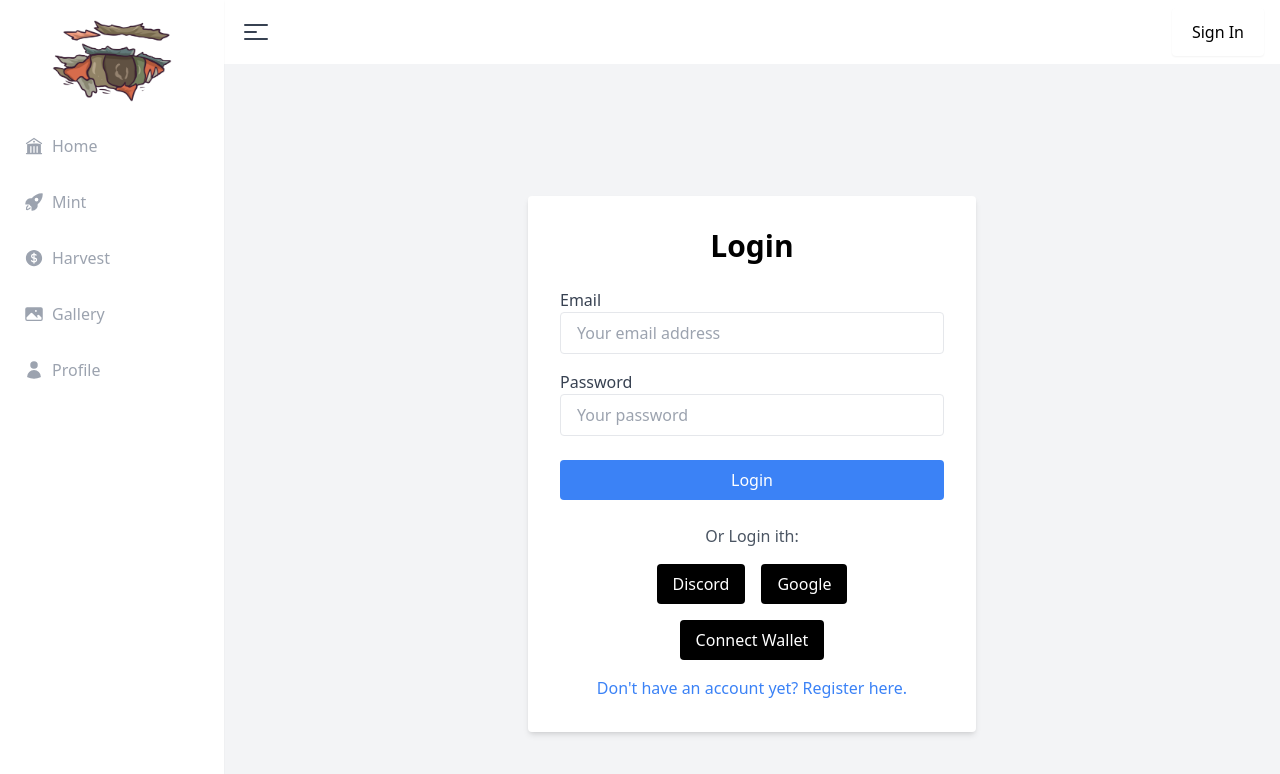
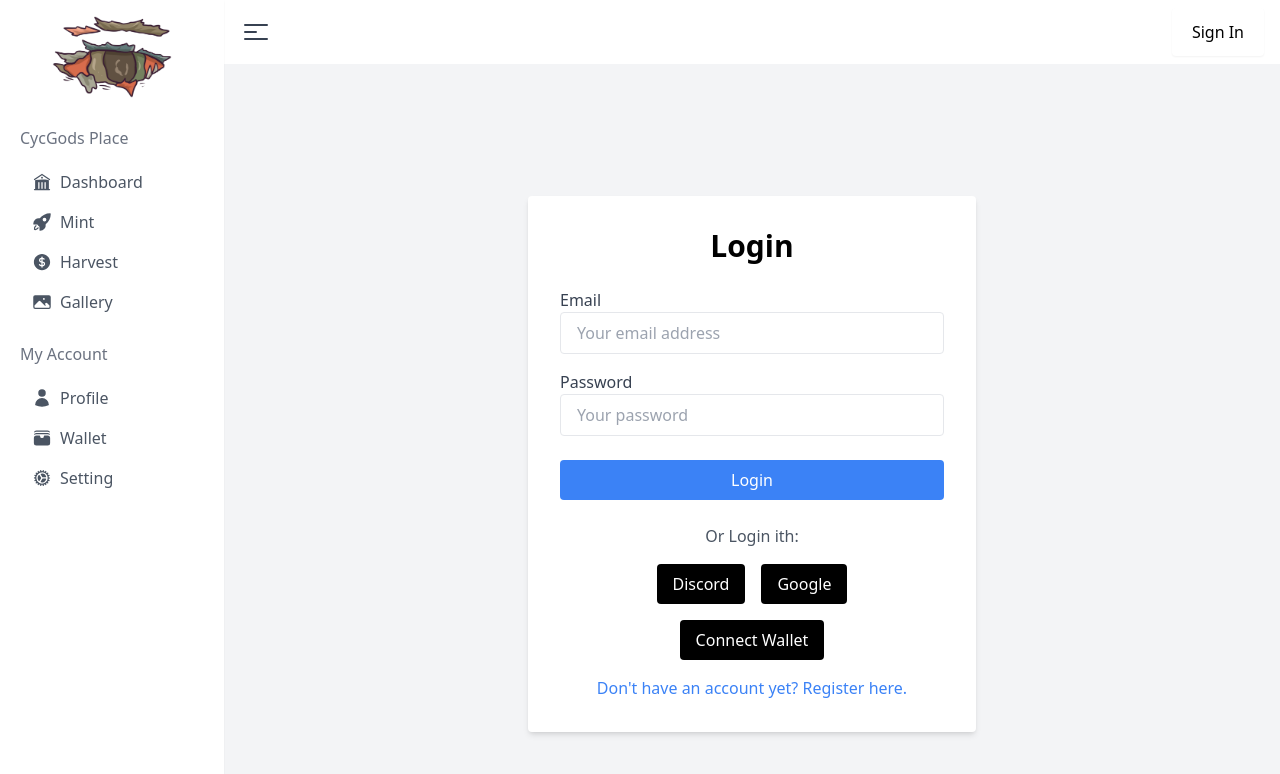
Before and after one commit to ifanshx/CycGods, a Next.js app: page /views/Auth/Login in a window 1280 px wide. Shown: the top 774 px of the page. Built offline with nearby package versions, Linux system fonts and the light colour scheme; no server answers.

Commit message:
Update Auth

```diff
--- a/src/components/sidebar/Sidebar.tsx
+++ b/src/components/sidebar/Sidebar.tsx
@@ -8,11 +8,13 @@ import {
   RocketLaunchIcon,
   PhotoIcon,
   CurrencyDollarIcon,
+  WalletIcon,
+  ChartBarIcon,
+  PencilIcon,
+  CogIcon,
 } from "@heroicons/react/24/solid";
 import { useRouter } from "next/router";
 import Image from "next/image";
-import Discord from "../@icon/Discord";
-import Twitter from "../@icon/Twitter";
 
 type Props = {
   showNav: boolean;
@@ -20,7 +22,10 @@ type Props = {
 
 const MENU_ITEMS = [
   {
-    name: "Home",
+    category: "CycGods Place",
+    items: [
+      {
+        name: "Dashboard",
         icon: BuildingLibraryIcon,
         path: "/",
       },
@@ -39,17 +44,33 @@ const MENU_ITEMS = [
         icon: PhotoIcon,
         path: "/gallery",
       },
+    ],
+  },
+  {
+    category: "My Account",
+    items: [
       {
         name: "Profile",
         icon: UserIcon,
         path: "/profile",
       },
+      {
+        name: "Wallet",
+        icon: WalletIcon,
+        path: "/wallet",
+      },
+      {
+        name: "Setting",
+        icon: CogIcon,
+        path: "/setting",
+      },
+    ],
+  },
 ];
 
 const ACTIVE_STYLING = "bg-black text-white";
-const HOVER_STYLING = ACTIVE_STYLING.split(" ")
-  .map((style) => `hover:${style}`)
-  .join(" ");
+const HOVER_STYLING = "hover:bg-gray-200 hover:text-black";
+const CATEGORY_TITLE_STYLING = "text-gray-500 pl-1 py-2 mb-1";
 
 const isActivePath = (path: string, currentPath: string) =>
   path === "/" ? currentPath === path : currentPath.includes(path);
@@ -59,25 +80,32 @@ export const Sidebar = forwardRef<HTMLElement, Props>(({ showNav }, ref) => {
   const router = useRouter();
 
   return (
-    <aside ref={ref} className={"fixed z-30 w-56 h-full bg-white  shadow-sm "}>
-      <div className="flex justify-center m-5">
-        <Image src={"/assets/Logo.png"} alt={"Logo"} width={120} height={120} />
+    <aside ref={ref} className="fixed z-30 w-56 h-full bg-white shadow-sm p-4">
+      <div className="flex justify-center mb-5">
+        <Image src="/assets/Logo.png" alt="Logo" width={120} height={120} />
       </div>
 
-      <ul className={"flex flex-col gap-2"}>
-        {MENU_ITEMS.map(({ name, icon: Icon, path }) => (
+      <ul className="space-y-3">
+        {MENU_ITEMS.map((category) => (
+          <li key={category.category}>
+            <div className={CATEGORY_TITLE_STYLING}>{category.category}</div>
+            <ul>
+              {category.items.map(({ name, icon: Icon, path }) => (
                 <li key={name.toLowerCase().replace(" ", "-")}>
                   <Link
                     href={path}
-              className={`pl-6 py-3  text-center cursor-pointer flex items-center gap-2 transition-colors ease-in-out duration-150 ${HOVER_STYLING} ${
+                    className={`block pl-4 py-2 cursor-pointer flex items-center gap-2 transition-colors ease-in-out duration-150 ${HOVER_STYLING} ${
                       isActivePath(path, router.pathname)
                         ? ACTIVE_STYLING
-                  : "text-gray-400 "
+                        : "text-gray-600"
                     }`}
                   >
-              <Icon className={"h-5 w-5"} />
-              {name}
+                    <Icon className="h-5 w-5" />
+                    <span>{name}</span>
                   </Link>
+                </li>
+              ))}
+            </ul>
           </li>
         ))}
       </ul>
--- a/src/components/sidebar/TopBar.tsx
+++ b/src/components/sidebar/TopBar.tsx
@@ -10,6 +10,7 @@ import {
   CreditCardIcon,
   PencilIcon,
   UserIcon,
+  WalletIcon,
   XMarkIcon,
 } from "@heroicons/react/24/solid";
 import { Menu, Popover, Transition } from "@headlessui/react";
@@ -155,13 +156,24 @@ export const TopBar = ({ showNav, setShowNav }: Props) => {
                       </Menu.Item>
                       <Menu.Item>
                         <Link
+                          href={"/wallet"}
+                          className={
+                            "flex hover:bg-orange-500 hover:text-white text-gray-700 rounded p-2 text-sm transition-colors ease-in-out duration-300 items-center gap-2"
+                          }
+                        >
+                          <WalletIcon className={"w-4 h-4"} />
+                          Wallet
+                        </Link>
+                      </Menu.Item>
+                      <Menu.Item>
+                        <Link
                           href={"/profile"}
                           className={
                             "flex hover:bg-orange-500 hover:text-white text-gray-700 rounded p-2 text-sm transition-colors ease-in-out duration-300 items-center gap-2"
                           }
                         >
-                          <PencilIcon className={"w-4 h-4"} />
-                          Edit
+                          <CogIcon className={"w-4 h-4"} />
+                          Setting
                         </Link>
                       </Menu.Item>
                       <Menu.Item>
--- a/src/lib/firebase/service.ts
+++ b/src/lib/firebase/service.ts
@@ -1,4 +1,5 @@
 import {
+  addDoc,
   collection,
   getDocs,
   getFirestore,
@@ -9,11 +10,29 @@ import app from "./init";
 
 const firestore = getFirestore(app);
 
+export async function signIn(userData: { email: string }) {
+  const q = query(
+    collection(firestore, "users"),
+    where("email", "==", userData.email)
+  );
+  const snapshot = await getDocs(q);
+  const data = snapshot.docs.map((doc) => ({
+    id: doc.id,
+    ...doc.data(),
+  }));
+  if (data) {
+    return data[0];
+  } else {
+    return null;
+  }
+}
+
 export async function signUp(
   userData: {
     email: string;
     fullname: string;
     password: string;
+    role?: string;
   },
   callback: Function
 ) {
@@ -31,6 +50,13 @@ export async function signUp(
     console.log(data);
     callback({ status: false, message: "Email already exists" });
   } else {
-    callback({ status: true, message: "Registration Success" });
+    userData.role = "member";
+    await addDoc(collection(firestore, "user"), userData)
+      .then(() => {
+        callback({ status: true, message: "Registration Success" });
+      })
+      .catch((error) => {
+        callback({ status: false, message: error });
+      });
   }
 }
--- a/src/middlewares/withAuth.ts
+++ b/src/middlewares/withAuth.ts
@@ -18,7 +18,8 @@ export default function withAuth(
         secret: process.env.NEXTAUTH_SECRET,
       });
       if (!token) {
-        const url = new URL("/", req.url);
+        const url = new URL("/auth/login", req.url);
+        url.searchParams.set("callbackUrl", encodeURI(req.url));
         return NextResponse.redirect(url);
       }
       return middleware(req, next);
--- a/src/pages/api/auth/[...nextauth].ts
+++ b/src/pages/api/auth/[...nextauth].ts
@@ -1,3 +1,4 @@
+import { signIn } from "@/lib/firebase/service";
 import { NextAuthOptions } from "next-auth";
 import NextAuth from "next-auth/next";
 import CredentialsProvider from "next-auth/providers/credentials";
@@ -14,23 +15,21 @@ const authOptions: NextAuthOptions = {
 
       credentials: {
         email: { label: "Email", type: "email" },
-        fullname: { label: "Fullname", type: "text" },
         password: { label: "Password", type: "password" },
       },
       async authorize(credentials) {
-        const { email, password, fullname } = credentials as {
+        const { email, password } = credentials as {
           email: string;
           password: string;
           fullname: string;
         };
-        const user = {
-          id: "1",
-          email: email,
-          password: password,
-          fullname: fullname,
-        };
+        const user = await signIn({ email });
         if (user) {
-          return user;
+          const passwordConfirm = await compare(password, user.password);
+          if (passwordConfirm) {
+            return user;
+          }
+          return null;
         } else {
           return null;
         }
@@ -43,6 +42,7 @@ const authOptions: NextAuthOptions = {
       if (account?.provider === "credentials") {
         token.email = user.email;
         token.fullname = user.fullname;
+        token.role = user.role;
       }
       return token;
     },
@@ -53,6 +53,9 @@ const authOptions: NextAuthOptions = {
       if ("fullname" in token) {
         session.user.fullname = token.fullname;
       }
+      if ("role" in token) {
+        session.user.role = token.role;
+      }
       return session;
     },
   },
--- a/src/pages/gallery/Gallery.tsx
+++ b/src/pages/gallery/Gallery.tsx
@@ -111,7 +111,7 @@ const Gallery: React.FC = () => {
         </ul>
       </section>
       {/* Search Bar */}
-      <div className="flex p-2 border border-[#DFFE00] rounded-full flex-1 gap-x-4 self-stretch lg:gap-x-6 mb-3">
+      <div className="flex p-2 border-2 border-black rounded-full flex-1 gap-x-4 self-stretch lg:gap-x-6 mb-3">
         <form className="flex flex-1" action="#" method="GET">
           <label htmlFor="search-field" className="sr-only">
             CycGods #
@@ -146,7 +146,7 @@ const Gallery: React.FC = () => {
             Reset
           </button>
           <div className="flex items-center space-x-2">
-            <button className="flex items-center space-x-1 text-gray-600 text-[10px] md:text-sm lg:text-sm font-medium rounded-full border-2 border-[#DFFE00] px-1 md:px-2 lg:px-2 py-0.5 md:py-1 lg:py-1">
+            <button className="flex items-center  bg-[#DFFE00] space-x-1 text-gray-600 text-[10px] md:text-sm lg:text-sm font-medium rounded-full border-2 border-black px-1 md:px-2 lg:px-2 py-0.5 md:py-1 lg:py-1">
               <span>Background: Yellow</span>
               <XMarkIcon className="w-3 text-gray-600" />
             </button>
@@ -168,10 +168,10 @@ const Gallery: React.FC = () => {
           <aside className="w-full md:w-[300px] h-full bg-[#DFFE00] rounded-lg shadow-sm flex flex-col">
             <ul className="flex flex-1 flex-col  ">
               {Object.entries(rarityData).map(([category, items]) => (
-                <li key={category} className="bg-[#DFFE00]">
+                <li key={category} className="bg-[#DFFE00] ">
                   <button
                     onClick={() => handleCategoryClick(category)}
-                    className=" border border-b-gray-400 group flex gap-x-3 p-3 text-sm leading-6 font-semibold text-gray-400 hover:bg-gray-200 w-full"
+                    className=" border border-b-gray-400 group flex gap-x-3 p-3 text-sm leading-6 font-semibold text-black hover:bg-gray-200 w-full"
                   >
                     <span className="h-6 w-6">
                       <PlusIcon
@@ -208,7 +208,7 @@ const Gallery: React.FC = () => {
             </ul>
           </aside>
         </Transition>
-        <div className="p-4 flex border h-full border-[#DFFE00] bg-white shadow-md rounded-lg">
+        <div className="p-4 flex border h-full border-black bg-white shadow-md rounded-lg">
           <div className="grid grid-cols-2 md:grid-cols-3 lg:grid-cols-4 gap-8">
             {items.map((item, index) => (
               <div className="cursor-pointer" key={index} onClick={openModal}>
@@ -301,7 +301,7 @@ const Gallery: React.FC = () => {
                         alt="{name}"
                         width={300}
                         height={300}
-                        className="w-full h-full rounded-2xl border-1 border-gray-200 shadow-sm"
+                        className="w-full h-full rounded-2xl border-2 border-gray-200 shadow-sm"
                       />
                     </div>
 
--- a/src/pages/harvest/Harvest.tsx
+++ b/src/pages/harvest/Harvest.tsx
@@ -40,19 +40,19 @@ const Harvest = () => {
 
       <div className="grid grid-cols-3 text-center lg:grid-cols-3 gap-6 mb-5 text-[12px]">
         <div
-          className={` ${NewRocker.className} border border-[#FFDEB5]  rounded-lg bg-white shadow-sm p-4 `}
+          className={` ${NewRocker.className} border border-black  rounded-lg bg-white shadow-sm p-4 `}
         >
           Your NFT :{" "}
           <p className=" text-[20px] lg:text-[40px] font-semibold  ">10</p>
         </div>
         <div
-          className={` ${NewRocker.className} border border-[#FFDEB5]  rounded-lg bg-white shadow-sm p-4 `}
+          className={` ${NewRocker.className} border border-black  rounded-lg bg-white shadow-sm p-4 `}
         >
           Your Staked :{" "}
           <p className="text-[20px] lg:text-[40px]  font-semibold  ">5</p>
         </div>
         <div
-          className={` ${NewRocker.className} border border-[#FFDEB5]  rounded-lg bg-white shadow-sm p-4 `}
+          className={` ${NewRocker.className} border border-black  rounded-lg bg-white shadow-sm p-4 `}
         >
           Total Earn :{" "}
           <p className=" text-[20px] lg:text-[40px]  font-semibold  ">
@@ -61,7 +61,7 @@ const Harvest = () => {
         </div>
       </div>
       <div className="grid grid-cols-1 lg:grid-cols-2 text-center gap-6 mb-5">
-        <div className="p-4 mb-5 border border-[#FFDEB5]  bg-white shadow-md rounded-lg">
+        <div className="p-4 mb-5 border border-black  bg-white shadow-md rounded-lg">
           <p
             className={` ${NewRocker.className}  text-[20px] font-semibold mb-4 `}
           >
@@ -71,7 +71,7 @@ const Harvest = () => {
             {/* Contoh */}
             {Array.from({ length: 5 }, (_, index) => (
               <div className="cursor-pointer " key={index}>
-                <div className="py-2 bg-[#FFDEB5] rounded-2xl md:rounded-3xl lg:rounded-3xl">
+                <div className="py-2 bg-[#DFFE00] rounded-2xl md:rounded-3xl lg:rounded-3xl">
                   <div className="overflow-hidden px-2 ">
                     <Image
                       src={`/assets/Cyc/${index + 3}.png`}
@@ -100,7 +100,7 @@ const Harvest = () => {
             {/* Contoh */}
           </div>
         </div>
-        <div className="p-4 mb-5  bg-white shadow-md rounded-lg">
+        <div className="p-4 mb-5  bg-white border border-black   shadow-md rounded-lg">
           <p
             className={` ${NewRocker.className} text-[20px] font-semibold mb-4 `}
           >
@@ -110,7 +110,7 @@ const Harvest = () => {
             {/* Contoh */}
             {Array.from({ length: 10 }, (_, index) => (
               <div className="cursor-pointer " key={index}>
-                <div className="py-2 bg-[#FFDEB5] rounded-2xl md:rounded-3xl lg:rounded-3xl">
+                <div className="py-2 bg-[#DFFE00] rounded-2xl md:rounded-3xl lg:rounded-3xl">
                   <div className="overflow-hidden px-2 ">
                     <Image
                       src={`/assets/Cyc/${index + 2}.png`}
--- a/src/pages/index.tsx
+++ b/src/pages/index.tsx
@@ -27,7 +27,7 @@ export default function Home() {
         <h1
           className={` ${NewRocker.className} text-4xl font-bold text-gray-900`}
         >
-          Home
+          Dashboard
         </h1>
         <ul className="flex items-center gap-2 text-gray-500 text-sm">
           <li>
@@ -42,7 +42,7 @@ export default function Home() {
               Hi, {data && data.user.fullname}
             </li>
           ) : (
-            <li className={`${NewRocker.className} font-medium`}>Home</li>
+            <li className={`${NewRocker.className} font-medium`}>Dashboard</li>
           )}
         </ul>
       </section>
--- a/src/pages/mint/Mint.tsx
+++ b/src/pages/mint/Mint.tsx
@@ -67,7 +67,14 @@ const Mint = () => {
           <p className="text-2xl font-semibold text-black mt-2">1111 / 2000</p>
         </div>
       </div>
+
       <div className="p-4 mb-4 border border-[#FFDEB5] bg-white shadow-md rounded-lg">
+        <h2
+          className={` ${NewRocker.className} mb-4 text-2xl font-bold text-gray-900 text-center`}
+        >
+          Mint CycGods NFT
+        </h2>
+
         <div className="mb-4">
           <Image
             src="/assets/CycGods.gif"
@@ -77,12 +84,6 @@ const Mint = () => {
             className="mx-auto object-cover object-center bg-white rounded-2xl"
           />
         </div>
-
-        <h2
-          className={` ${NewRocker.className} text-2xl font-bold text-gray-900 text-center`}
-        >
-          Mint Your NFT
-        </h2>
 
         <div className="flex items-center justify-center space-x-4 mt-4">
           <button
@@ -95,7 +96,7 @@ const Mint = () => {
             readOnly
             type="number"
             value={mintAmount}
-            className="w-16 h-12 bg-gradient-to-br from-gray-300 to-white shadow-lg text-center text-xs font-semibold border border-gray-300 rounded-lg"
+            className="  w-16 h-12 bg-gradient-to-br from-gray-300 to-white shadow-lg text-center text-xs font-semibold border border-gray-300 rounded-lg"
           />
           <button
             onClick={handleIncrement}
@@ -104,10 +105,11 @@ const Mint = () => {
             +
           </button>
         </div>
-
-        <button className="w-full py-3 mt-4 bg-black text-white font-semibold rounded-lg hover:bg-gray-800 focus:outline-none focus:ring focus:ring-offset-1 focus:ring-gray-900 text-sm">
-          Mint Now
-        </button>
+        <div className="flex items-center justify-center  mt-2">
+          <button className="w-60  py-3 mt-4 bg-black text-white font-semibold rounded-lg hover:bg-gray-800 focus:outline-none focus:ring focus:ring-offset-1 focus:ring-gray-900 text-sm">
+            Mint Now
+          </button>
+        </div>
       </div>
     </>
   );
--- a/src/pages/views/Auth/Login/index.tsx
+++ b/src/pages/views/Auth/Login/index.tsx
@@ -1,8 +1,40 @@
 import DocumentHead from "@/components/Molecules/DocumentHead";
+import { query } from "firebase/firestore";
+import { signIn } from "next-auth/react";
 import Link from "next/link";
-import React from "react";
+import { useRouter } from "next/router";
+import React, { useState } from "react";
 
 const LoginView = () => {
+  const [isLoading, setisLoading] = useState(false);
+  const [error, setError] = useState<string>("");
+  const { push, query } = useRouter();
+
+  const callbackUrl: any = query.callbackUrl || "/";
+
+  const handleSubmit = async (event: any) => {
+    event.preventDefault();
+    try {
+      const res = await signIn("credentials", {
+        redirect: false,
+        email: (event.target as any).email.value,
+        password: (event.target as any).password.value,
+        callbackUrl,
+      });
+
+      if (!res?.error) {
+        setisLoading(false);
+        push(callbackUrl);
+      } else {
+        setisLoading(false);
+        setError("Email or Password is incorrect");
+      }
+    } catch (error: any) {
+      setisLoading(false);
+      setError(" Email or Password is incorrect");
+    }
+  };
+
   // Function to handle login with Discord
   const handleDiscordLogin = () => {
     // Implement your Discord login logic here
```
Also changed, not shown: 1 other file (tests, documents, lock files or other folders). Lines whose indentation alone changed are shown as unchanged.
